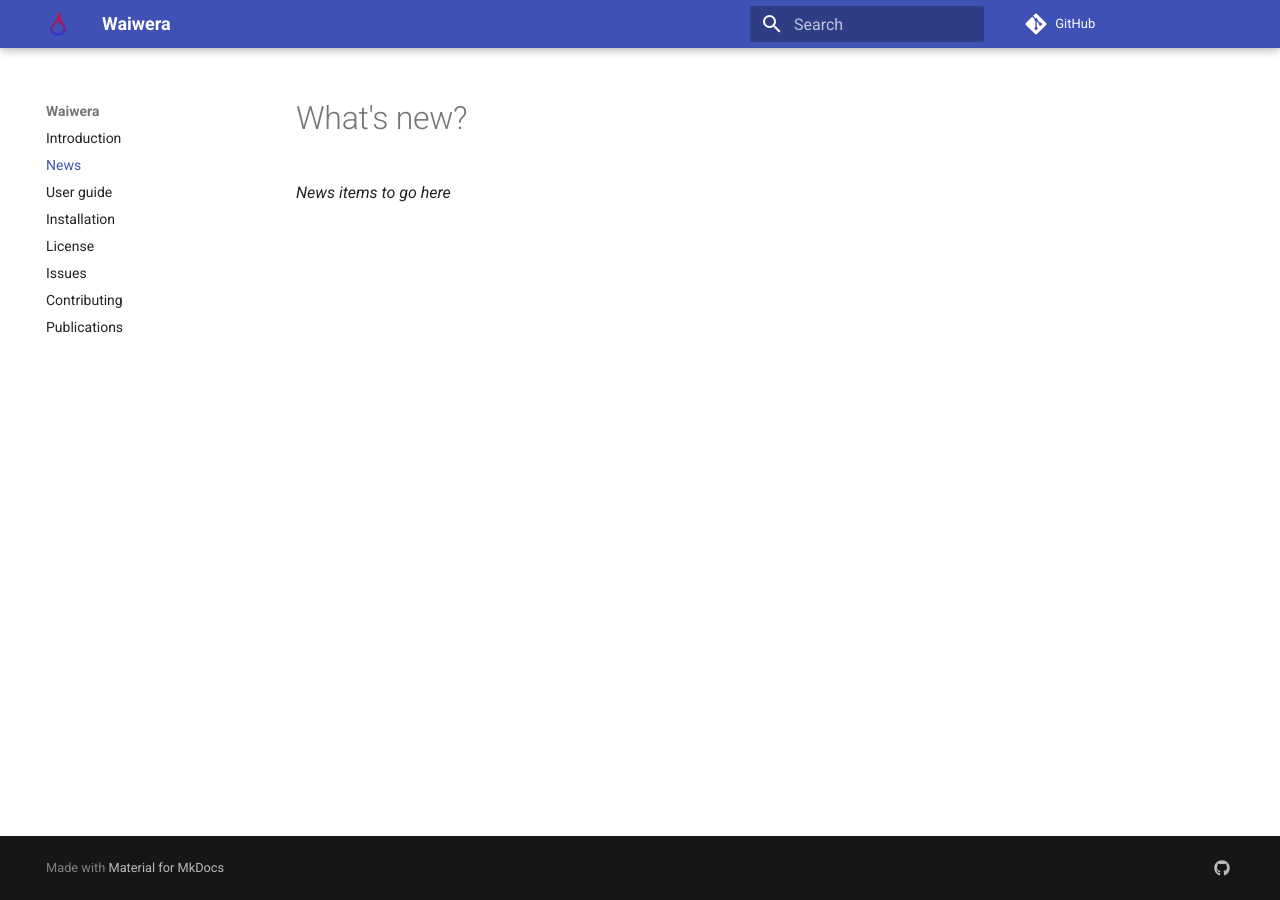
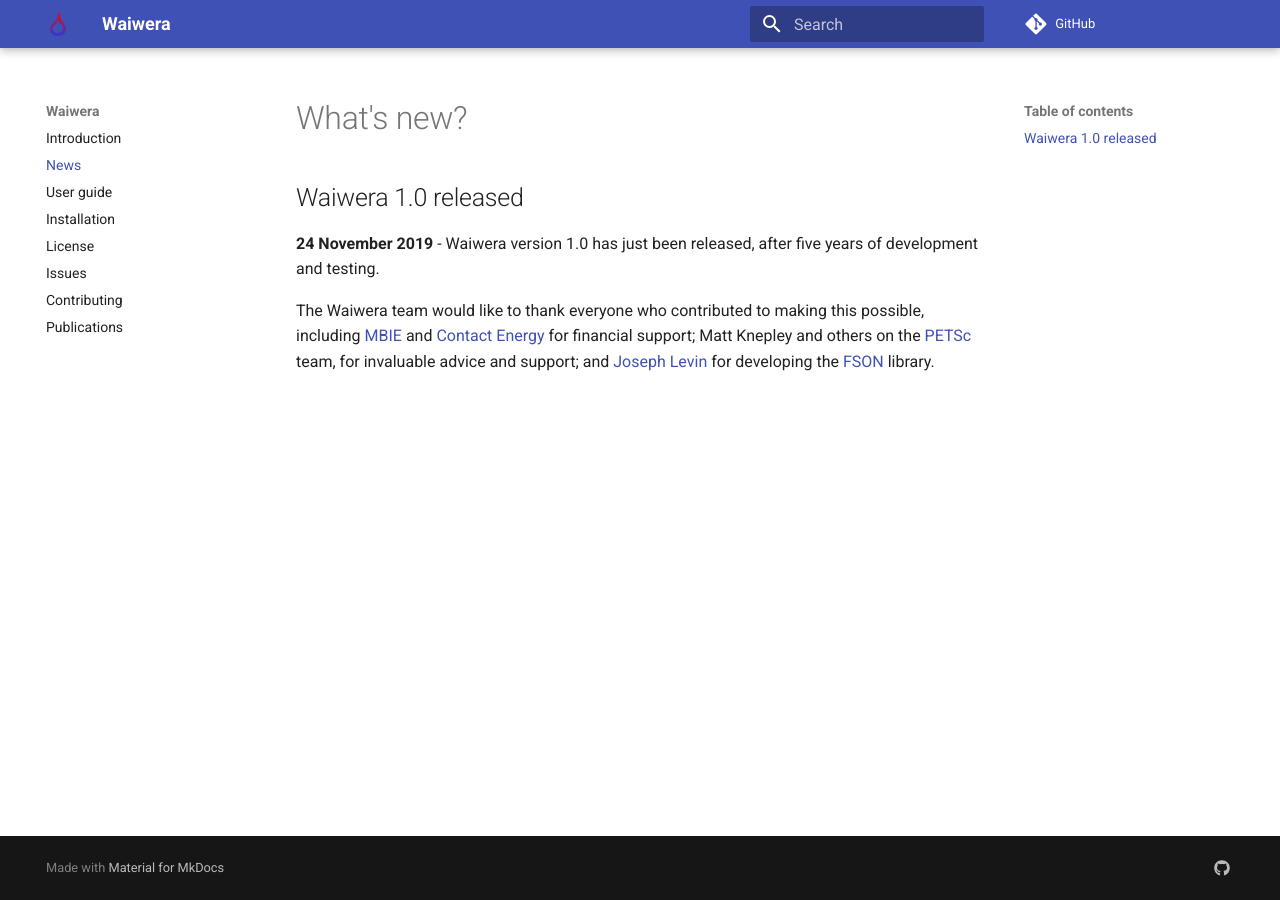
Before and after one commit to waiwera/waiwera-mkdocs, an MkDocs documentation site: the page built from docs/news.md, in a window 1280 px wide. Built offline with MkDocs 1.6.1 and Material for MkDocs 9.7.7, drawn with Linux system fonts in a browser that asks for light colours; comment, search, counter and statistics services are not loaded.

Commit message:
Add version 1.0 release news item

```diff
--- a/docs/news.md
+++ b/docs/news.md
@@ -1,3 +1,7 @@
 # What's new?
 
-*News items to go here*
+## Waiwera 1.0 released
+
+**24 November 2019** - Waiwera version 1.0 has just been released, after five years of development and testing.
+
+The Waiwera team would like to thank everyone who contributed to making this possible, including [MBIE](https://www.mbie.govt.nz/) and [Contact Energy](https://contact.co.nz/) for financial support; Matt Knepley and others on the [PETSc](https://www.mcs.anl.gov/petsc/) team, for invaluable advice and support; and [Joseph Levin](https://github.com/josephalevin) for developing the [FSON](https://github.com/josephalevin/fson) library.
```
